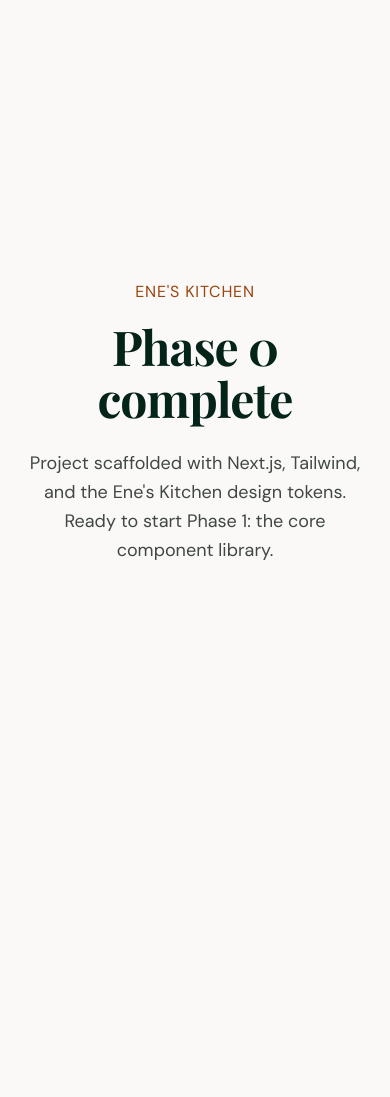
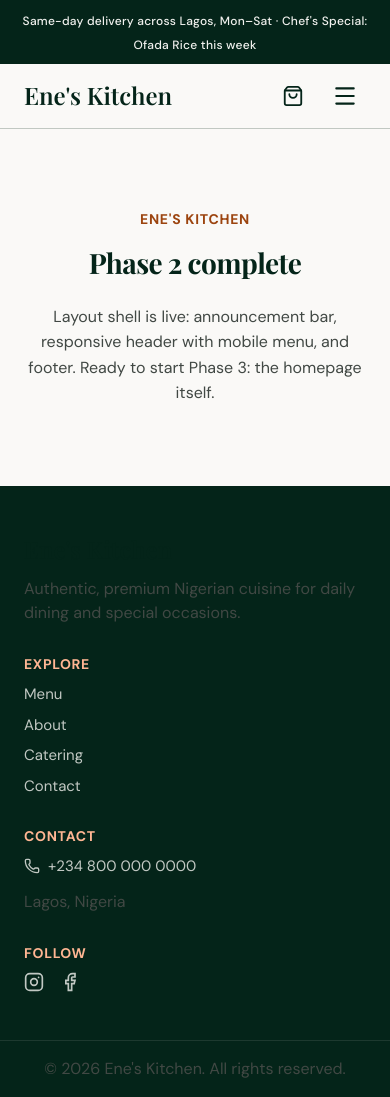
Before and after one commit to Emmanuelochepo/ene-kitchen, a Next.js app: page / in a window 390 px wide. Before the commit the page ends 844 px from the top, so only its background shows below. Built offline with nearby package versions, Linux system fonts and the light colour scheme.

Commit message:
Phase 2: layout shell - announcement bar, responsive header w/ mobile menu, footer

```diff
--- a/package.json
+++ b/package.json
@@ -12,6 +12,7 @@
     "@fontsource/dm-sans": "^5.2.8",
     "@fontsource/playfair-display": "^5.2.8",
     "clsx": "^2.1.1",
+    "lucide-react": "^1.22.0",
     "next": "16.2.9",
     "react": "19.2.4",
     "react-dom": "19.2.4"
--- a/src/app/layout.tsx
+++ b/src/app/layout.tsx
@@ -5,6 +5,9 @@
 import "@fontsource/dm-sans/500.css";
 import "@fontsource/dm-sans/700.css";
 import "./globals.css";
+import { AnnouncementBar } from "@/components/layout/AnnouncementBar";
+import { Header } from "@/components/layout/Header";
+import { Footer } from "@/components/layout/Footer";
 
 export const metadata: Metadata = {
   title: "Ene's Kitchen",
@@ -19,7 +22,10 @@
   return (
     <html lang="en" className="h-full antialiased">
       <body className="min-h-full flex flex-col bg-surface text-on-surface font-body">
-        {children}
+        <AnnouncementBar />
+        <Header />
+        <div className="flex-1 flex flex-col">{children}</div>
+        <Footer />
       </body>
     </html>
   );
--- a/src/app/page.tsx
+++ b/src/app/page.tsx
@@ -1,16 +1,16 @@
 export default function Home() {
   return (
-    <main className="flex-1 flex items-center justify-center px-6">
-      <div className="text-center max-w-2xl">
-        <p className="font-body text-label-md tracking-[0.05em] uppercase text-secondary mb-4">
+    <main className="flex-1 flex items-center justify-center px-6 py-20 text-center">
+      <div className="max-w-2xl">
+        <p className="font-body text-[14px] font-bold tracking-[0.05em] uppercase text-secondary mb-4">
           Ene&apos;s Kitchen
         </p>
-        <h1 className="font-display font-bold text-[48px] leading-[1.1] tracking-[-0.02em] text-primary mb-6">
-          Phase 0 complete
+        <h1 className="font-display font-bold text-[28px] md:text-[48px] leading-[1.2] md:leading-[1.1] tracking-[-0.02em] text-primary mb-6">
+          Phase 2 complete
         </h1>
-        <p className="font-body text-[18px] leading-[1.6] text-on-surface-variant">
-          Project scaffolded with Next.js, Tailwind, and the Ene&apos;s Kitchen
-          design tokens. Ready to start Phase 1: the core component library.
+        <p className="font-body text-[16px] md:text-[18px] leading-[1.6] text-on-surface-variant">
+          Layout shell is live: announcement bar, responsive header with mobile
+          menu, and footer. Ready to start Phase 3: the homepage itself.
         </p>
       </div>
     </main>
--- /dev/null
+++ b/src/components/layout/AnnouncementBar.tsx
@@ -0,0 +1,13 @@
+import { LabelSm } from "@/components/ui/Typography";
+
+export function AnnouncementBar() {
+  return (
+    <div className="bg-primary text-inverse-on-surface px-4 py-2">
+      <p className="text-center">
+        <LabelSm as="span" className="tracking-[0.02em]">
+          Same-day delivery across Lagos, Mon–Sat · Chef&apos;s Special: Ofada Rice this week
+        </LabelSm>
+      </p>
+    </div>
+  );
+}
--- /dev/null
+++ b/src/components/layout/Footer.tsx
@@ -0,0 +1,97 @@
+import Link from "next/link";
+import { Phone } from "lucide-react";
+import { HeadlineMd, BodyMd, LabelMd } from "@/components/ui/Typography";
+
+function InstagramIcon() {
+  return (
+    <svg width="20" height="20" viewBox="0 0 24 24" fill="none" stroke="currentColor" strokeWidth="2">
+      <rect x="2" y="2" width="20" height="20" rx="5" />
+      <circle cx="12" cy="12" r="4" />
+      <circle cx="17.5" cy="6.5" r="1" fill="currentColor" stroke="none" />
+    </svg>
+  );
+}
+
+function FacebookIcon() {
+  return (
+    <svg width="20" height="20" viewBox="0 0 24 24" fill="none" stroke="currentColor" strokeWidth="2">
+      <path d="M18 2h-3a5 5 0 0 0-5 5v3H7v4h3v8h4v-8h3l1-4h-4V7a1 1 0 0 1 1-1h3z" />
+    </svg>
+  );
+}
+
+const FOOTER_LINKS = [
+  { href: "/menu", label: "Menu" },
+  { href: "/about", label: "About" },
+  { href: "/catering", label: "Catering" },
+  { href: "/contact", label: "Contact" },
+];
+
+export function Footer() {
+  return (
+    <footer className="bg-primary text-inverse-on-surface">
+      <div className="max-w-[1200px] mx-auto px-6 md:px-12 py-12 grid grid-cols-1 sm:grid-cols-2 lg:grid-cols-4 gap-8 lg:gap-12">
+        <div className="sm:col-span-2 lg:col-span-1 flex flex-col gap-3">
+          <HeadlineMd as="span" className="text-inverse-on-surface">
+            Ene&apos;s Kitchen
+          </HeadlineMd>
+          <BodyMd className="text-inverse-on-surface/80">
+            Authentic, premium Nigerian cuisine for daily dining and special occasions.
+          </BodyMd>
+        </div>
+
+        <div className="flex flex-col gap-3">
+          <LabelMd className="text-secondary-fixed-dim">Explore</LabelMd>
+          <nav className="flex flex-col gap-2">
+            {FOOTER_LINKS.map((link) => (
+              <Link
+                key={link.href}
+                href={link.href}
+                className="font-body text-[15px] text-inverse-on-surface/80 hover:text-inverse-on-surface transition-colors"
+              >
+                {link.label}
+              </Link>
+            ))}
+          </nav>
+        </div>
+
+        <div className="flex flex-col gap-3">
+          <LabelMd className="text-secondary-fixed-dim">Contact</LabelMd>
+          <a
+            href="tel:+2348000000000"
+            className="font-body text-[15px] text-inverse-on-surface/80 hover:text-inverse-on-surface transition-colors flex items-center gap-2"
+          >
+            <Phone size={16} /> +234 800 000 0000
+          </a>
+          <BodyMd className="text-inverse-on-surface/80">Lagos, Nigeria</BodyMd>
+        </div>
+
+        <div className="flex flex-col gap-3">
+          <LabelMd className="text-secondary-fixed-dim">Follow</LabelMd>
+          <div className="flex items-center gap-4">
+            <a
+              href="#"
+              aria-label="Instagram"
+              className="text-inverse-on-surface/80 hover:text-inverse-on-surface transition-colors"
+            >
+              <InstagramIcon />
+            </a>
+            <a
+              href="#"
+              aria-label="Facebook"
+              className="text-inverse-on-surface/80 hover:text-inverse-on-surface transition-colors"
+            >
+              <FacebookIcon />
+            </a>
+          </div>
+        </div>
+      </div>
+
+      <div className="border-t border-inverse-on-surface/10 px-6 md:px-12 py-4">
+        <BodyMd className="text-inverse-on-surface/60 text-[13px] text-center">
+          © {new Date().getFullYear()} Ene&apos;s Kitchen. All rights reserved.
+        </BodyMd>
+      </div>
+    </footer>
+  );
+}
--- /dev/null
+++ b/src/components/layout/Header.tsx
@@ -0,0 +1,93 @@
+"use client";
+
+import { useState } from "react";
+import Link from "next/link";
+import { Menu, X, ShoppingBag } from "lucide-react";
+import { Button } from "@/components/ui/Button";
+import { HeadlineMd } from "@/components/ui/Typography";
+
+const NAV_LINKS = [
+  { href: "/", label: "Home" },
+  { href: "/menu", label: "Menu" },
+  { href: "/about", label: "About" },
+  { href: "/catering", label: "Catering" },
+  { href: "/contact", label: "Contact" },
+];
+
+export function Header() {
+  const [menuOpen, setMenuOpen] = useState(false);
+
+  return (
+    <header className="sticky top-0 z-50 bg-surface/95 backdrop-blur-sm border-b border-outline-variant">
+      <div className="max-w-[1200px] mx-auto px-6 md:px-12 h-16 md:h-20 flex items-center justify-between">
+        <Link href="/" className="flex items-center gap-2" onClick={() => setMenuOpen(false)}>
+          <HeadlineMd as="span" className="text-[20px] md:text-[24px]">
+            Ene&apos;s Kitchen
+          </HeadlineMd>
+        </Link>
+
+        {/* Desktop nav */}
+        <nav className="hidden lg:flex items-center gap-8">
+          {NAV_LINKS.map((link) => (
+            <Link
+              key={link.href}
+              href={link.href}
+              className="font-body text-[16px] text-on-surface hover:text-secondary transition-colors"
+            >
+              {link.label}
+            </Link>
+          ))}
+        </nav>
+
+        <div className="hidden lg:flex items-center gap-4">
+          <button
+            aria-label="View cart"
+            className="p-2 text-primary hover:text-secondary transition-colors cursor-pointer"
+          >
+            <ShoppingBag size={22} />
+          </button>
+          <Button variant="primary" size="sm">
+            Order Now
+          </Button>
+        </div>
+
+        {/* Mobile controls */}
+        <div className="flex items-center gap-3 lg:hidden">
+          <button
+            aria-label="View cart"
+            className="p-2 text-primary hover:text-secondary transition-colors cursor-pointer"
+          >
+            <ShoppingBag size={22} />
+          </button>
+          <button
+            aria-label={menuOpen ? "Close menu" : "Open menu"}
+            aria-expanded={menuOpen}
+            onClick={() => setMenuOpen((open) => !open)}
+            className="p-2 text-primary cursor-pointer"
+          >
+            {menuOpen ? <X size={26} /> : <Menu size={26} />}
+          </button>
+        </div>
+      </div>
+
+      {/* Mobile menu panel */}
+      {menuOpen && (
+        <nav className="lg:hidden border-t border-outline-variant bg-surface px-6 py-6 flex flex-col gap-1">
+          {NAV_LINKS.map((link) => (
+            <Link
+              key={link.href}
+              href={link.href}
+              onClick={() => setMenuOpen(false)}
+              className="font-body text-[18px] text-on-surface py-3 border-b border-outline-variant last:border-b-0"
+            >
+              {link.label}
+            </Link>
+          ))}
+          <Button variant="primary" className="w-full mt-4 justify-center">
+            Order Now
+          </Button>
+        </nav>
+      )}
+    </header>
+  );
+}
```
Also changed, not shown: 1 other file (tests, documents, lock files or other folders).
